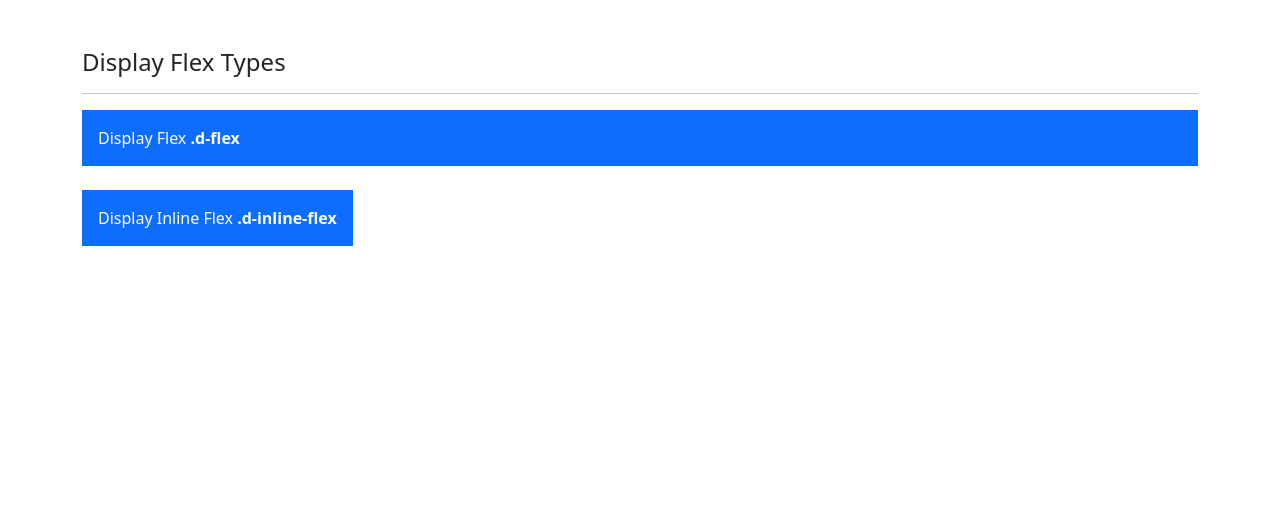
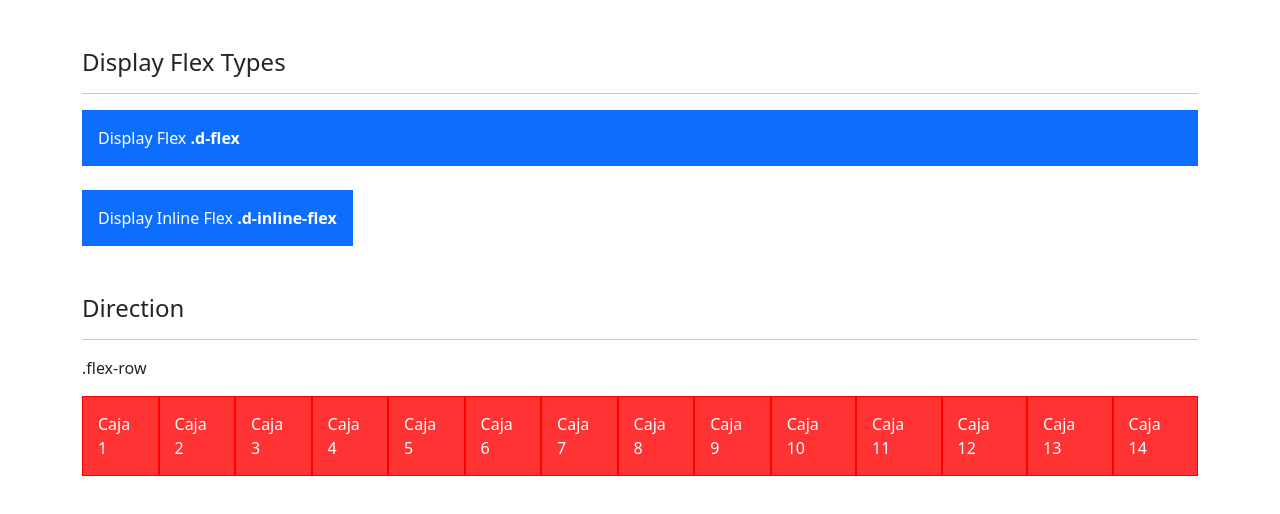
Before and after one commit to MARSFOREVER472/Bootstrap5, a plain HTML site: page flexbox/flexbox_1.html in a window 1280 px wide. Drawn offline with Linux system fonts and the light colour scheme.

Commit message:
Practicando con Flexbox!!!!!

```diff
--- a/flexbox/flexbox_1.html
+++ b/flexbox/flexbox_1.html
@@ -7,6 +7,19 @@
     <title>Display Flex</title>
 
     <link rel="stylesheet" href="../css/bootstrap.min.css">
+    <style>
+        .contenedor {
+            margin-bottom: 20px;
+            background: #ff0000;
+            color: #fff;
+        }
+
+        .contenedor > div {
+            background: rgba(255, 255, 255, .2);
+            padding: 15px;
+            border: 1px solid #ff0000;
+        }
+    </style>
 </head>
 <body>
 
@@ -26,6 +39,29 @@
                     <p class="mb-0">Display Inline Flex <strong>.d-inline-flex</strong></p>
                 </div>
 
+        <div class="row my-5">
+            <div class="col">
+
+                <h4>Direction</h4>
+                <hr>
+
+                <p>.flex-row</p>
+                <div class="contenedor d-flex">
+                    <div>Caja 1</div>
+                    <div>Caja 2</div>
+                    <div>Caja 3</div>
+                    <div>Caja 4</div>
+                    <div>Caja 5</div>
+                    <div>Caja 6</div>
+                    <div>Caja 7</div>
+                    <div>Caja 8</div>
+                    <div>Caja 9</div>
+                    <div>Caja 10</div>
+                    <div>Caja 11</div>
+                    <div>Caja 12</div>
+                    <div>Caja 13</div>
+                    <div>Caja 14</div>
+                </div>
             </div>
         </div>
     </div>
```
